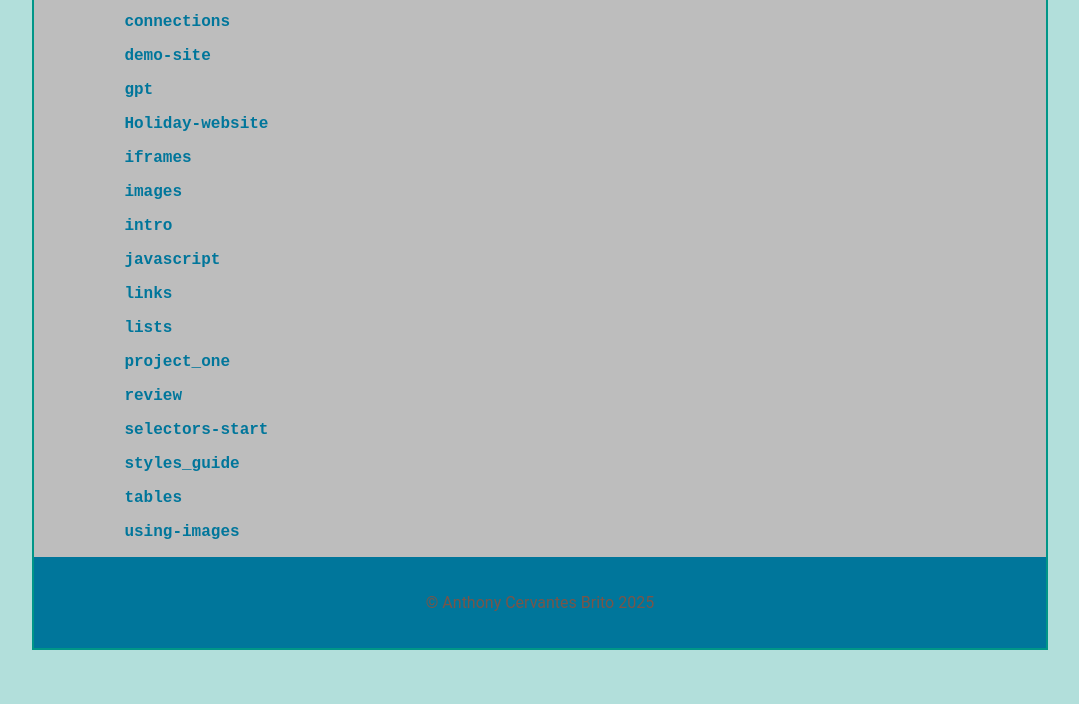
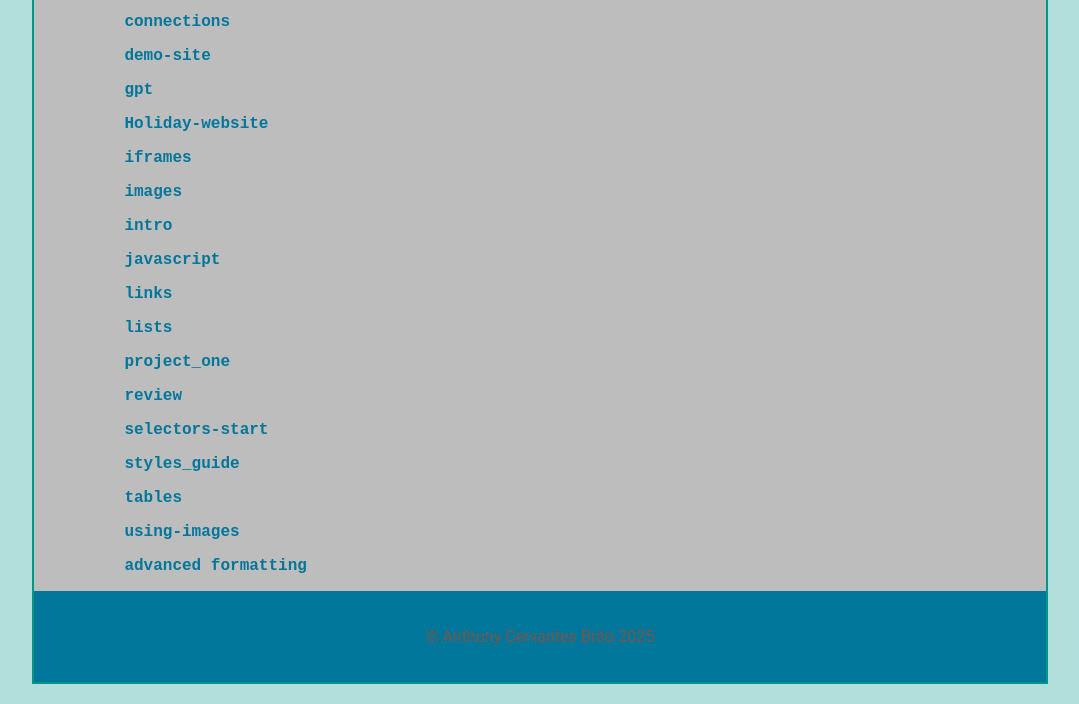
Before and after one commit to rGToaster/add103, a plain HTML site: page index.html in a window 1280 px wide. Shown: the part 123-827 px from the top of the page, without its empty margins (100-1179 px from the left). Before the commit the page ends 800 px from the top, so only its background shows below. Drawn offline with Linux system fonts and the light colour scheme.

Commit message:
added new to main website

```diff
--- a/index.html
+++ b/index.html
@@ -32,6 +32,7 @@
             <ul><a href="styles_guide/index.html">styles_guide</a></ul>
             <ul><a href="tables/index.html">tables</a></ul>
             <ul><a href="using-images  template/index.html">using-images</a></ul>
+            <ul><a href="advaced formatting/index.html">advanced formatting</a></ul>
         </main>
         <footer>
             <p>&copy; Anthony Cervantes Brito 2025
```
